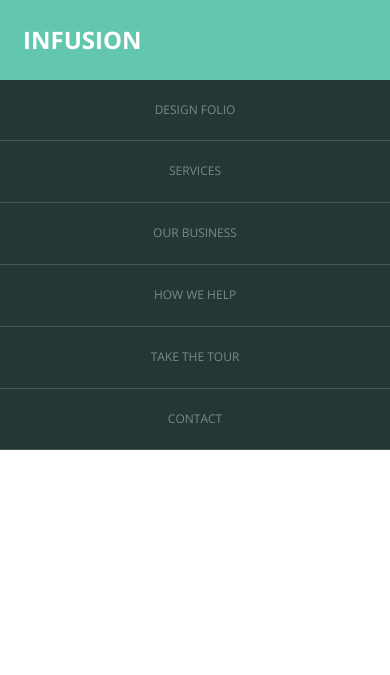
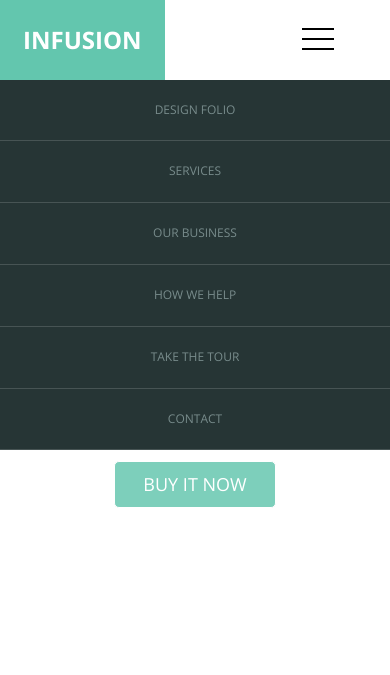
Before and after one commit to TarsoBri/Projeto, a plain HTML site: page index.html in a window 390 px wide. Shown: the top 675 px of the page. Drawn offline with nearby package versions, Linux system fonts and the light colour scheme.

Commit message:
Versão 1.6

```diff
--- a/index.html
+++ b/index.html
@@ -17,13 +17,19 @@
         <link rel="stylesheet" href="style/normalize.css">
         <link rel="stylesheet" href="style/main.css">
 
+
       </head>
       <body class="no-js">
 
         <header class="header">
           <a class="logotext" href="index.html">Infusion</a>
 
-          <button class="header__btn-menu" style="display: none;">Menu</button>
+          <!-- <button class="header__btn-menu" style="display: none;">Menu</button> -->
+        <div class="header__btn-menu" style="display: none;">
+            <div class="line1"></div>
+            <div class="line2"></div>
+            <div class="line3"></div>
+        </div>
 
           <nav class="header__nav">
             <ul>
@@ -184,5 +190,9 @@
           </div>
         </div>
       </footer>
+
+      <script src="js/menu.js"></script>
+      <script src="js/main.js"></script>
+
     </body>
 </html>
--- /dev/null
+++ b/js/main.js
@@ -0,0 +1,13 @@
+
+       var $body = document.querySelector('body');
+       $body.classList.remove('no-js');
+       $body.classList.add('js');
+
+        var $btnMenu = document.querySelector('.header__btn-menu');
+        $btnMenu.removeAttribute('style');
+
+        var menu = Menu({
+            container: '.header__nav',
+            toggleBtn: '.header__btnmenu',
+            widthEnabled: 1024
+        });
--- /dev/null
+++ b/js/menu.js
@@ -0,0 +1,8 @@
+function Menu(config){
+    this.nav = ( typeof config.container === 'string') ?
+    document.querySelector(config.container) : config.container;
+
+
+
+
+}
--- a/style/main.css
+++ b/style/main.css
@@ -43,8 +43,13 @@ img{
 .header{
     width: 100vw;
     background-color: white;
-    display: flex;
+    display: block;
     flex-direction: column;
+
+}
+
+.js .header{
+    position:fixed;
 }
 
 .logotext{
@@ -60,12 +65,26 @@ img{
     background-color: #63c6ae;
 }
 
+
 .header__btn-menu{
+    display:block;
+    float: right;
+    margin: 20px 3em;
+    cursor: pointer;
+}
 
+.header__btn-menu div{
+    width: 32px;
+    height: 2px;
+    background-color: black;
+    margin: 8px;
+    transition: transform .3s ease-in-out;
 }
+
 
 .header__nav{
     display: block;
+    float: left;
     width: 100%;
 }
 
@@ -331,7 +350,7 @@ img{
     /* header */
     .header{
         position: fixed;
-        flex-direction: row;
+
     }
     .logotext{
         width: 25%;
@@ -360,7 +379,7 @@ img{
 
     .header__nav li a{
         font-size: 14px;
-        padding: 32px 0;
+        padding: 30px 0;
         background-color: white;
         border: none;
     }
```
Lines whose indentation alone changed are shown as unchanged.
